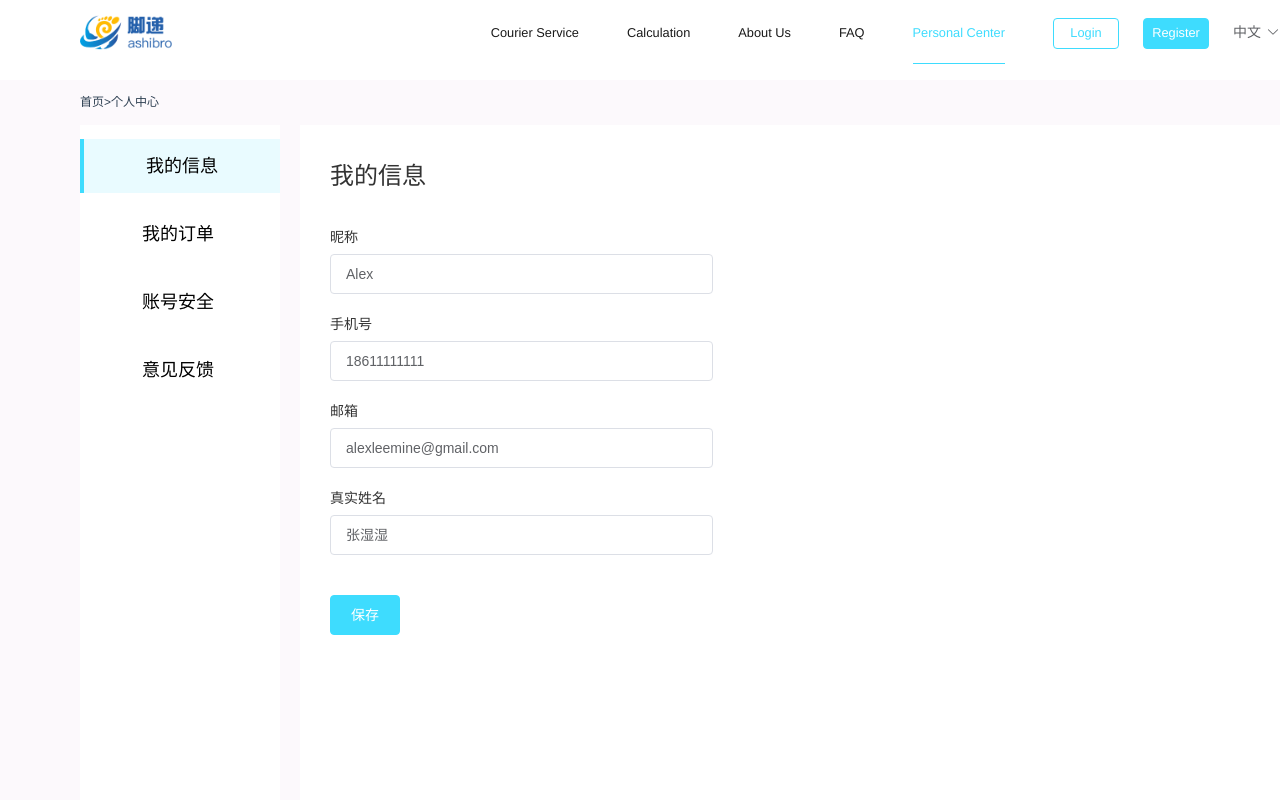
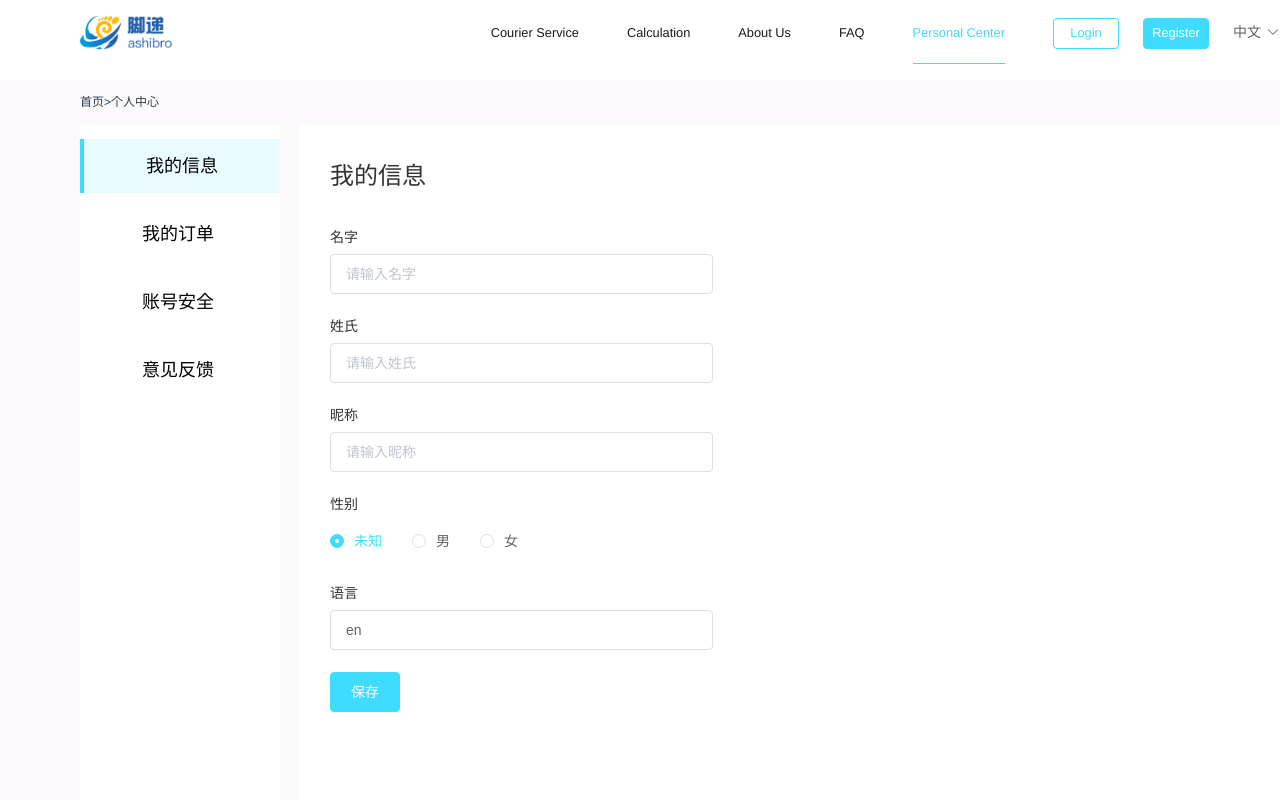
Before and after one commit to Alex-Lee-Studying/daishu, a Vue app: page /#/usercenter/profile in a window 1280 px wide. Shown: the top 800 px of the page. Built offline with nearby package versions, Linux system fonts and the light colour scheme; no server answers.

Commit message:
增加修改用户信息 和 修改密码 的接口，修改页面

```diff
--- a/src/api/user.js
+++ b/src/api/user.js
@@ -1,29 +1,49 @@
 import request from '@/utils/request'
 const basePath = '/user/v1'
 
+// 用户认证/登陆
 export function login(params) {
   return request({
     url: basePath + '/auth',
     method: 'post',
-    data: params
+    data: params.data
   })
 }
-
+// 用户注册，目前支持邮件/短信注册
 export function register(params) {
   return request({
     url: basePath + '/users',
     method: 'post',
-    data: params
+    // headers: {'Language': ''},
+    data: params.data
   })
 }
-
+// 根据用户id获取用户信息
 export function getInfo(params) {
   return request({
     url: basePath + '/users/' + params.id,
     method: 'get'
   })
 }
-
+// 修改用户相关信息
+export function updateInfo(params) {
+  return request({
+    url: basePath + '/users/' + params.id,
+    method: 'put',
+    headers: {'Authorization': params.token},
+    data: params.data
+  })
+}
+// 修改用户密码
+export function updatePwd(params) {
+  return request({
+    url: basePath + '/users/' + params.id + '/password',
+    method: 'put',
+    headers: {'Authorization': params.token},
+    data: params.data
+  })
+}
+// 发送短信验证码
 export function smsCode(params) {
   return request({
     url: basePath + '/sms-code',
--- a/src/components/accountSafe.vue
+++ b/src/components/accountSafe.vue
@@ -1,85 +1,112 @@
 <template>
   <div class="ua_box">
-		<div class="ua_title"><h4>我的信息</h4></div>
+    <div class="ua_title"><h4>修改密码</h4></div>
     <div class="ua_area">
-			<ul class="ua_main">
-				<li>
-					<label>旧密码</label>
       <el-col :span="10">
-						<el-input placeholder="请输入旧密码" v-model="user.o_passwd" clearable show-password></el-input>
+        <el-form ref="userForm" :model="user" :rules="userRules" label-position="top">
+          <el-form-item label="旧密码" prop="old_pwd">
+            <el-input placeholder="请输入旧密码" v-model="user.old_pwd" clearable show-password></el-input>
+          </el-form-item>
+          <el-form-item label="新密码" prop="new_pwd">
+            <el-input placeholder="请输入新密码" v-model="user.new_pwd" clearable show-password></el-input>
+          </el-form-item>
+          <el-form-item label="重复新密码" prop="check_pwd">
+            <el-input placeholder="请重新填写新密码" v-model="user.check_pwd" clearable show-password></el-input>
+          </el-form-item>
+          <el-form-item>
+            <el-button type="primary" @click="doUpdate">保存</el-button>
+          </el-form-item>
+        </el-form>
       </el-col>
-				</li>
-				<li>
-					<label>新密码</label>
-					<el-col :span="10">
-						<el-input placeholder="请输入新密码" v-model="user.n_passwd" clearable show-password></el-input>
-					</el-col>
-				</li>
-				<li>
-					<label>重复新密码</label>
-					<el-col :span="10">
-						<el-input placeholder="请重新填写新密码" v-model="user.rn_passwd" clearable show-password></el-input>
-					</el-col>
-				</li>
-			</ul>
-		</div>
-		<div class="ua_button">
-			<el-button type="primary">保存</el-button>
     </div>
   </div>
 </template>
 <script>
+  import { updatePwd } from '@/api/user'
   export default{
     data(){
+      const validateOldPwd = (rule, value, callback) => {
+        if (value === '') {
+          callback(new Error('请输入旧密码'))
+        } else {
+          if (this.user.new_pwd !== '') {
+            this.$refs.userForm.validateField('new_pwd');
+          }
+          callback()
+        }
+      }
+      const validateNewPwd = (rule, value, callback) => {
+        if (value === '') {
+          callback(new Error('请输入新密码'))
+        } else if (value === this.user.old_pwd) {
+          callback(new Error('新密码不可与旧密码相同!'))
+        } else {
+          if (this.user.check_pwd !== '') {
+            this.$refs.userForm.validateField('check_pwd')
+          }
+          callback()
+        }
+      }
+      const validateCheckPwd = (rule, value, callback) => {
+        if (value === '') {
+          callback(new Error('请再次输入新密码'))
+        } else if (value !== this.user.new_pwd) {
+          callback(new Error('两次新密码输入不一致!'))
+        } else {
+          callback()
+        }
+      }
       return {
         user:{
-					o_passwd: '',
-					n_passwd: '',
-					rn_passwd: '',
+          old_pwd: '',
+          new_pwd: '',
+          check_pwd: ''
+        },
+        userRules: {
+          old_pwd: [{ required: true, trigger: 'blur', validator: validateOldPwd  }],
+          new_pwd: [{ required: true, trigger: 'blur', validator: validateNewPwd }],
+          check_pwd: [{ required: true, trigger: 'blur', validator: validateCheckPwd }]
         }
+      }
+    },
+    computed: {
+      uid() {
+        return this.$store.getters.userinfo.id
+      }
+    },
+    methods: {
+      doUpdate() {
+        if (this.loading) return
+        if (!this.uid) {
+          return
+        }
+        this.$refs.userForm.validate(valid => {
+          if (valid) {
+            let params = {
+              id: this.uid,
+              token: this.$store.getters.token,
+              data: this.user
+            }
+            this.loading = true
+            updatePwd(params).then(response => {
+              console.log(response)
+              this.$message({
+                message: '密码修改成功！',
+                type: 'success'
+              })
+              this.loading = false
+            }).catch(error => {
+              this.loading = false
+              console.log(error)
+            })
+          } else {
+            console.log('error submit!!')
+            return false
+          }
+        })
       }
     }
   }
 </script>
 <style>
-	.ua_box{
-		height: 750px;
-	}
-	.ua_title h4{
-		width:96px;
-		height:33px;
-		font-size:24px;
-		font-weight:500;
-		color:rgba(51,51,51,1);
-		line-height:33px;
-		margin: 34px auto 35px 30px;
-	}
-	.ua_area{
-		width: 920px;
-		margin:0 auto 20px;
-	}
-	.ua_button{
-		text-align: left;
-		width: 980px;
-		height: 50px;
-	}
-	.ua_button button{
-		margin-left: 30px;
-	}
-	.ua_main li{
-		width: 100%;
-		display: inline-block;
-		margin-bottom: 20px;
-	}
-	.ua_main li label{
-		display: inline-block;
-		width:100%;
-		height:20px;
-		font-size:14px;
-		font-weight:400;
-		color:rgba(51,51,51,1);
-		line-height:20px;
-		margin-bottom: 7px;
-		text-align: left;
-	}
 </style>
--- a/src/components/menu.vue
+++ b/src/components/menu.vue
@@ -40,7 +40,7 @@
                 <el-input v-model="register.id" autocomplete="off" placeholder='请输入Mobile/Email'></el-input>
               </el-form-item>
               <el-form-item label="密码" prop="pwd">
-                <el-input v-model="register.pwd" autocomplete="off" placeholder='请输入密码'></el-input>
+                <el-input type="password" v-model="register.pwd" autocomplete="off" placeholder='请输入密码'></el-input>
               </el-form-item>
             </el-form>
             <div slot="footer" class="dialog-footer">
@@ -68,7 +68,7 @@
                 <el-input v-model="login.id" autocomplete="off" placeholder='请输入手机号或邮箱'></el-input>
               </el-form-item>
               <el-form-item label="密码" prop="pwd">
-                <el-input v-model="login.pwd" autocomplete="off" placeholder='请输入密码'></el-input>
+                <el-input type="password" v-model="login.pwd" autocomplete="off" placeholder='请输入密码'></el-input>
               </el-form-item>
             </el-form>
             <div slot="footer" class="dialog-footer">
@@ -104,6 +104,7 @@ export default{
       }
     }
     return {
+      loading: false,
       dialogFormVisible: false,
       loginFormVisible: false,
       register: {
@@ -143,8 +144,11 @@ export default{
       if (this.loading) return
       this.$refs.loginForm.validate(valid => {
         if (valid) {
+          let params = {
+            data: this.login
+          }
           this.loading = true
-          this.$store.dispatch('user/login', this.login).then(() => {
+          this.$store.dispatch('user/login', params).then(() => {
             this.loading = false
             this.loginFormVisible = false
           }).catch(() => {
@@ -160,8 +164,11 @@ export default{
       if (this.loading) return
       this.$refs.registerForm.validate(valid => {
         if (valid) {
+          let params = {
+            data: this.register
+          }
           this.loading = true
-          this.$store.dispatch('user/register', this.register).then(() => {
+          this.$store.dispatch('user/register', params).then(() => {
             this.loading = false
             this.dialogFormVisible = false
           }).catch(() => {
--- a/src/components/userProfile.vue
+++ b/src/components/userProfile.vue
@@ -1,36 +1,33 @@
 <template>
-	<div class="uc_box">
-		<div class="uc_title"><h4>我的信息</h4></div>
-		<div class="uc_area">
-			<ul class="uc_main">
-				<li>
-					<label>昵称</label>
+  <div class="ua_box">
+    <div class="ua_title"><h4>我的信息</h4></div>
+    <div class="ua_area">
       <el-col :span="10">
-						<el-input v-model="user.name" clearable></el-input>
+        <el-form ref="userForm" :model="user" :rules="userRules" label-position="top">
+          <el-form-item label="名字" prop="first_name">
+            <el-input placeholder="请输入名字" v-model="user.first_name" clearable></el-input>
+          </el-form-item>
+          <el-form-item label="姓氏" prop="last_name">
+            <el-input placeholder="请输入姓氏" v-model="user.last_name" clearable></el-input>
+          </el-form-item>
+          <el-form-item label="昵称" prop="nick_name">
+            <el-input placeholder="请输入昵称" v-model="user.nick_name" clearable></el-input>
+          </el-form-item>
+          <el-form-item label="性别" prop="gender">
+            <el-radio-group v-model="user.gender">
+              <el-radio :label="0">未知</el-radio>
+              <el-radio :label="1">男</el-radio>
+              <el-radio :label="2">女</el-radio>
+            </el-radio-group>
+          </el-form-item>
+          <el-form-item label="语言" prop="language">
+            <el-input placeholder="请输入语言" v-model="user.language" clearable></el-input>
+          </el-form-item>
+          <el-form-item>
+            <el-button type="primary" @click="doUpdate">保存</el-button>
+          </el-form-item>
+        </el-form>
       </el-col>
-				</li>
-				<li>
-					<label>手机号</label>
-					<el-col :span="10">
-						<el-input v-model="user.mobile" clearable></el-input>
-					</el-col>
-				</li>
-				<li>
-					<label>邮箱</label>
-					<el-col :span="10">
-						<el-input v-model="user.email" clearable></el-input>
-					</el-col>
-				</li>
-				<li>
-					<label>真实姓名</label>
-					<el-col :span="10">
-						<el-input v-model="user.true_name" clearable></el-input>
-					</el-col>
-				</li>
-			</ul>
-		</div>
-		<div class="uc_button">
-			<el-button type="primary">保存</el-button>
     </div>
   </div>
 </template>
@@ -38,11 +35,19 @@
   export default{
     data(){
       return {
+        loading: false,
         user:{
-					name: 'Alex',
-					mobile: 18611111111,
-					email: 'alexleemine@gmail.com',
-					true_name: '张湿湿',
+          first_name: '',
+          last_name: '',
+          nick_name: '',
+          gender: 0,
+          language: 'en'
+        },
+        userRules: {
+          first_name: [{ trigger: 'blur' }],
+          last_name: [{ trigger: 'blur' }],
+          nick_name: [{ trigger: 'blur' }],
+          language: [{ trigger: 'blur' }]
         }
       }
     },
@@ -68,49 +73,39 @@
           this.loading = false
           console.log(error)
         })
+      },
+      doUpdate() {
+        if (this.loading) return
+        if (!this.uid) {
+          return
+        }
+        this.$refs.userForm.validate(valid => {
+          if (valid) {
+            let params = {
+              id: this.uid,
+              token: this.$store.getters.token,
+              data: this.user
+            }
+            this.loading = true
+            this.$store.dispatch('user/updateInfo', params).then(response => {
+              console.log(response)
+              this.$message({
+                message: '个人信息修改成功！',
+                type: 'success'
+              })
+              this.loading = false
+            }).catch(error => {
+              this.loading = false
+              console.log(error)
+            })
+          } else {
+            console.log('error submit!!')
+            return false
+          }
+        })
       }
     }
   }
 </script>
 <style>
-	.uc_box{
-		height: 750px;
-	}
-	.uc_title h4{
-		width:96px;
-		height:33px;
-		font-size:24px;
-		font-weight:500;
-		color:rgba(51,51,51,1);
-		line-height:33px;
-		margin: 34px auto 35px 30px;
-	}
-	.uc_area{
-		width: 920px;
-		margin:0 auto 20px;
-	}
-	.uc_button{
-		text-align: left;
-		width: 980px;
-		height: 50px;
-	}
-	.uc_button button{
-		margin-left: 30px;
-	}
-	.uc_main li{
-		width: 100%;
-		display: inline-block;
-		margin-bottom: 20px;
-	}
-	.uc_main li label{
-		display: inline-block;
-		width:100%;
-		height:20px;
-		font-size:14px;
-		font-weight:400;
-		color:rgba(51,51,51,1);
-		line-height:20px;
-		margin-bottom: 7px;
-		text-align: left;
-	}
 </style>
--- a/src/store/modules/user.js
+++ b/src/store/modules/user.js
@@ -1,4 +1,4 @@
-import { login, register, logout, getInfo } from '@/api/user'
+import { login, register, logout, getInfo, updateInfo } from '@/api/user'
 import { getToken, setToken, removeToken } from '@/utils/auth'
 import { resetRouter } from '@/router'
 
@@ -24,7 +24,7 @@ const mutations = {
 }
 
 const actions = {
-  // user login
+  // 用户认证/登陆
   login({ commit }, userInfo) {
     return new Promise((resolve, reject) => {
       login(userInfo).then(response => {
@@ -38,7 +38,7 @@ const actions = {
     })
   },
 
-  // user register
+  // 用户注册，目前支持邮件/短信注册
   register({ commit }, userInfo) {
     return new Promise((resolve, reject) => {
       register(userInfo).then(response => {
@@ -52,11 +52,23 @@ const actions = {
     })
   },
 
-  // get user info
+  // 根据用户id获取用户信息
   getInfo({ commit }, params) {
     return new Promise((resolve, reject) => {
       getInfo(params).then(response => {
         commit('SET_INFO', response)
+        resolve(response)
+      }).catch(error => {
+        reject(error)
+      })
+    })
+  },
+
+  // 修改用户相关信息
+  updateInfo(context, params) {
+    return new Promise((resolve, reject) => {
+      updateInfo(params).then(response => {
+        context.dispatch('getInfo', params)
         resolve(response)
       }).catch(error => {
         reject(error)
--- a/src/style/common.css
+++ b/src/style/common.css
@@ -14,3 +14,26 @@
 	line-height: 45px;
 	height: 45px;
 }
+
+.ua_box{
+height: 750px;
+}
+.ua_title h4{
+width:96px;
+height:33px;
+font-size:24px;
+font-weight:500;
+color:rgba(51,51,51,1);
+line-height:33px;
+margin: 34px auto 35px 30px;
+}
+.ua_area{
+width: 920px;
+margin:0 auto 20px;
+text-align: left;
+}
+.ua_area .el-form-item__label {
+padding-bottom: 7px;
+line-height: 20px;
+color:rgba(51,51,51,1);
+}
```
Lines whose indentation alone changed are shown as unchanged.
